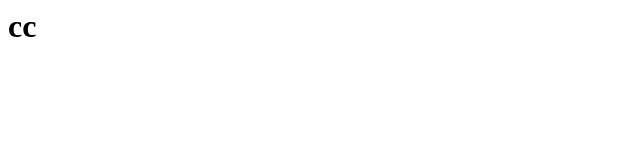
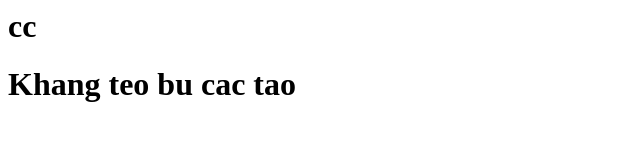
Before and after one commit to Migos4014/Migos-001, a plain HTML site: page index.html in a window 1280 px wide. Shown: the whole page, without its empty margins (0-640 px from the left). Drawn offline with Linux system fonts and the light colour scheme.

Commit message:
Update index.html

```diff
--- a/index.html
+++ b/index.html
@@ -1 +1,2 @@
 <h1>cc</h1>
+<h1>Khang teo bu cac tao<h1>
```
